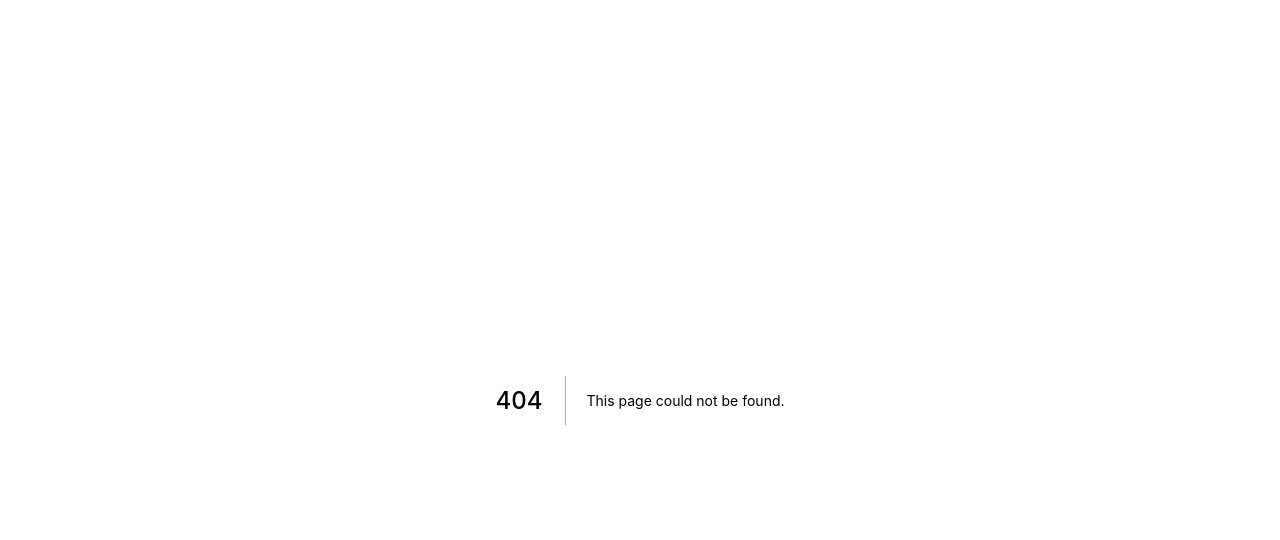
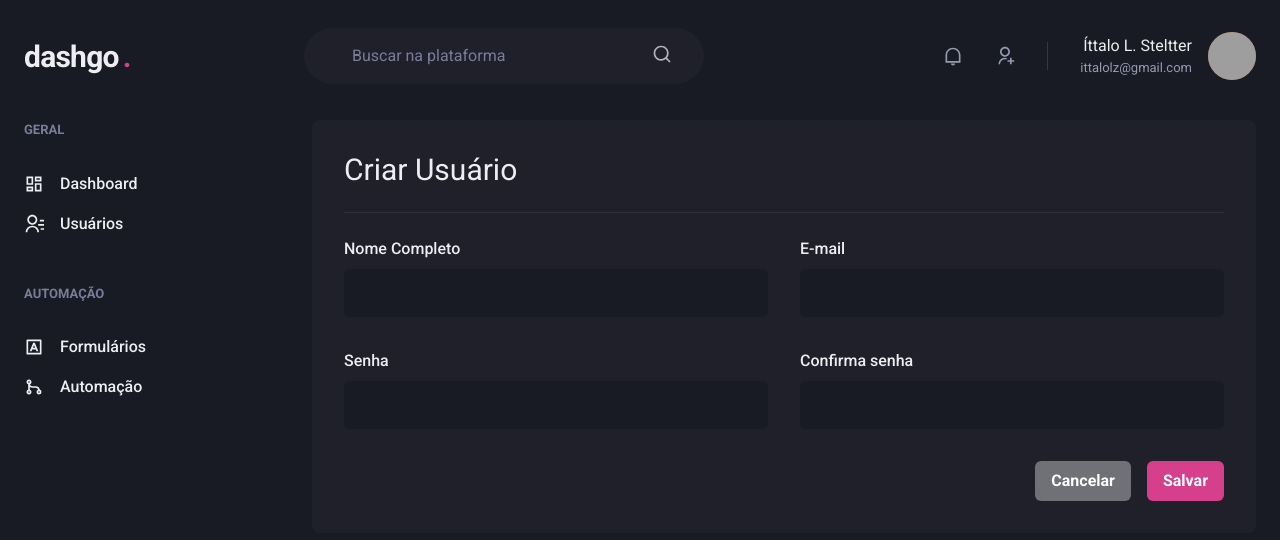
Before and after one commit to ittalolz/04-dashgo, a Next.js app: page /users/create in a window 1280 px wide. Before the commit this address had no page. Shown: the top 540 px of the page. Built offline with nearby package versions, Linux system fonts and the light colour scheme; grey boxes are pictures that could not be loaded.

Commit message:
feat: page create user struct

```diff
--- /dev/null
+++ b/src/pages/users/create.tsx
@@ -0,0 +1,43 @@
+import { Box, Button, Divider, Flex, Heading, HStack, SimpleGrid, VStack } from "@chakra-ui/react";
+import { Input } from "../../components/Form/Input";
+import { Header } from "../../components/Header";
+import { Sidebar } from "../../components/Sidebar";
+
+export default function CreateUser() {
+  return (
+    <Box>
+      <Header />
+
+      <Flex w="100%" my="6" maxWidth="auto" px="6">
+        <Sidebar />
+
+        <Box flex="1" borderRadius={8} bg="gray.800" p="8">
+          <Heading size={"lg"} fontWeight="normal">Criar Usuário</Heading>
+
+          <Divider my={"6"} borderColor="gray.700" />
+
+          <VStack spacing={"8"}>
+            <SimpleGrid minChildWidth="240px" spacing={"8"} w="100%">
+              <Input name="name" label="Nome Completo" autoComplete="off"/>
+              <Input name="email" type="email" label="E-mail" autoComplete="off"/>
+            </SimpleGrid>
+
+            <SimpleGrid minChildWidth="240px" spacing={"8"} w="100%">
+              <Input name="password" type={"password"} label="Senha" autoComplete="off"/>
+              <Input name="password_confirmation" type={"password"} label="Confirma senha" autoComplete="off"/>
+            </SimpleGrid>
+          </VStack>
+
+          <Flex mt={"8"} justify="flex-end">
+            <HStack spacing={"4"}>
+              <Button colorScheme={"whiteAlpha"}>Cancelar</Button>
+              <Button colorScheme={"pink"}>Salvar</Button>
+            </HStack>
+          </Flex>
+
+        </Box>
+
+      </Flex>
+    </Box>
+  );
+}
```
